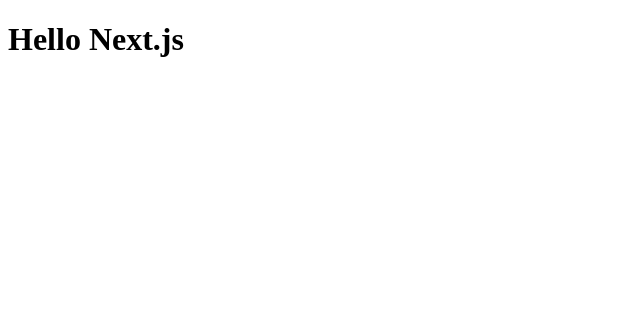
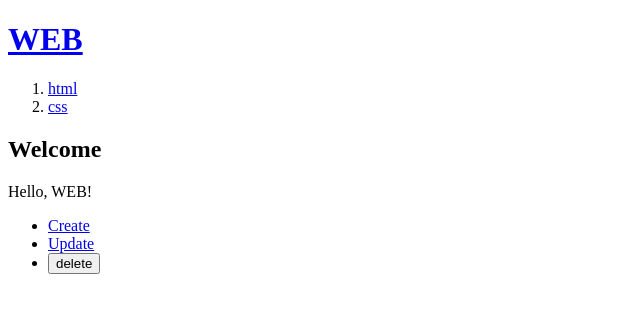
Before and after one commit to YennieJ/study_next.js, a Next.js app: page / in a window 1280 px wide. Shown: the top 312 px of the page, without its empty margins (0-640 px from the left). Built offline with nearby package versions, Linux system fonts and the light colour scheme.

Commit message:
뼈대 만들기

```diff
--- a/app/layout.js
+++ b/app/layout.js
@@ -1,14 +1,38 @@
 import "./globals.css";
 
 export const metadata = {
-  title: "Create Next App",
-  description: "Generated by create next app",
+  title: "Web tutorials",
+  description: "Generated by yennie",
 };
 
 export default function RootLayout({ children }) {
   return (
     <html>
-      <body>{children}</body>
+      <body>
+        <h1>
+          <a href="/">WEB</a>
+        </h1>
+        <ol>
+          <li>
+            <a href="/read/1">html</a>
+          </li>
+          <li>
+            <a href="/read/2">css</a>
+          </li>
+        </ol>
+        {children}
+        <ul>
+          <li>
+            <a href="/create">Create</a>
+          </li>
+          <li>
+            <a href="/update/1">Update</a>
+          </li>
+          <li>
+            <input type="button" value="delete" />
+          </li>
+        </ul>
+      </body>
     </html>
   );
 }
--- a/app/page.js
+++ b/app/page.js
@@ -3,7 +3,8 @@
 export default function Home() {
   return (
     <>
-      <h1>Hello Next.js</h1>
+      <h2>Welcome</h2>
+      Hello, WEB!
     </>
   );
 }
```
